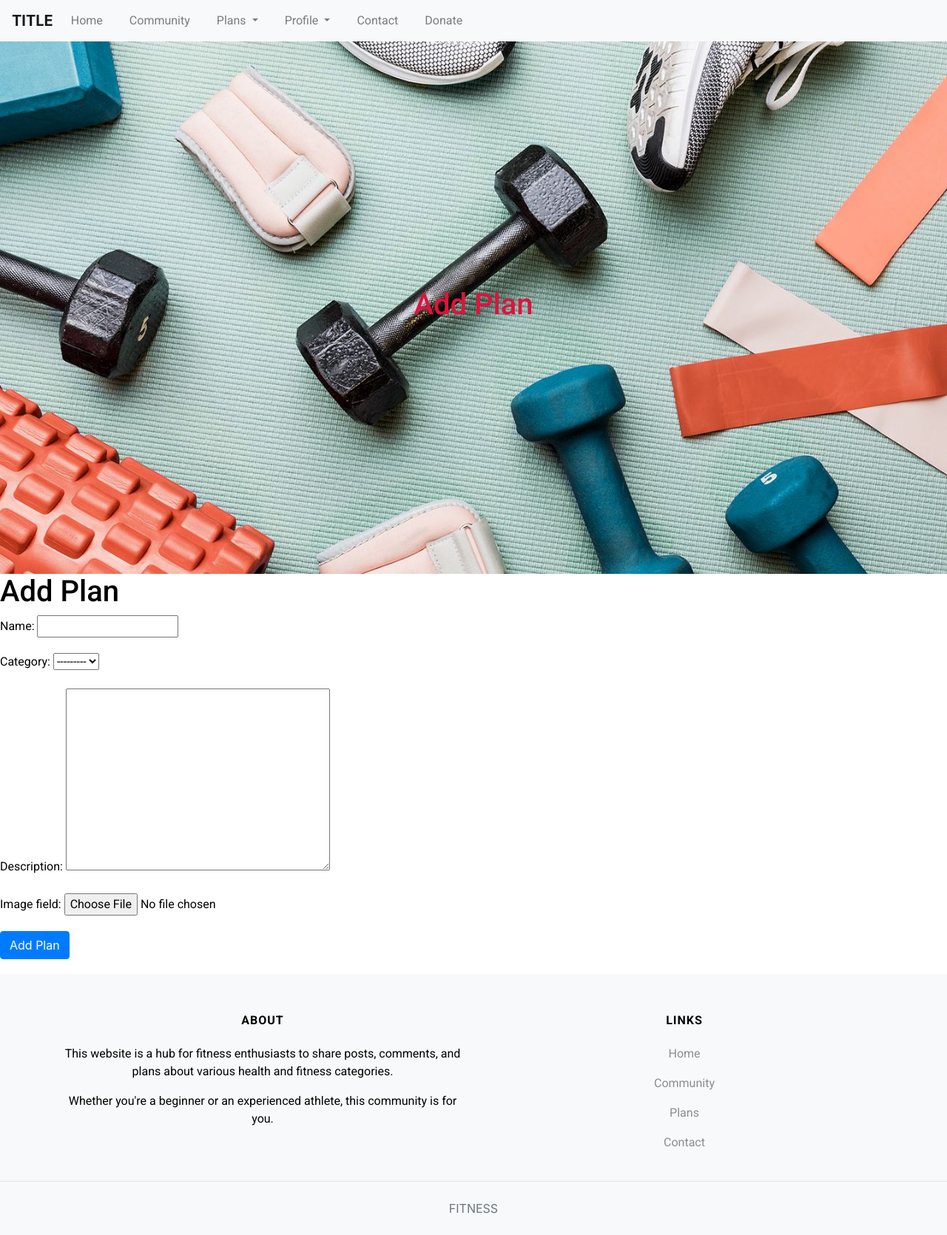
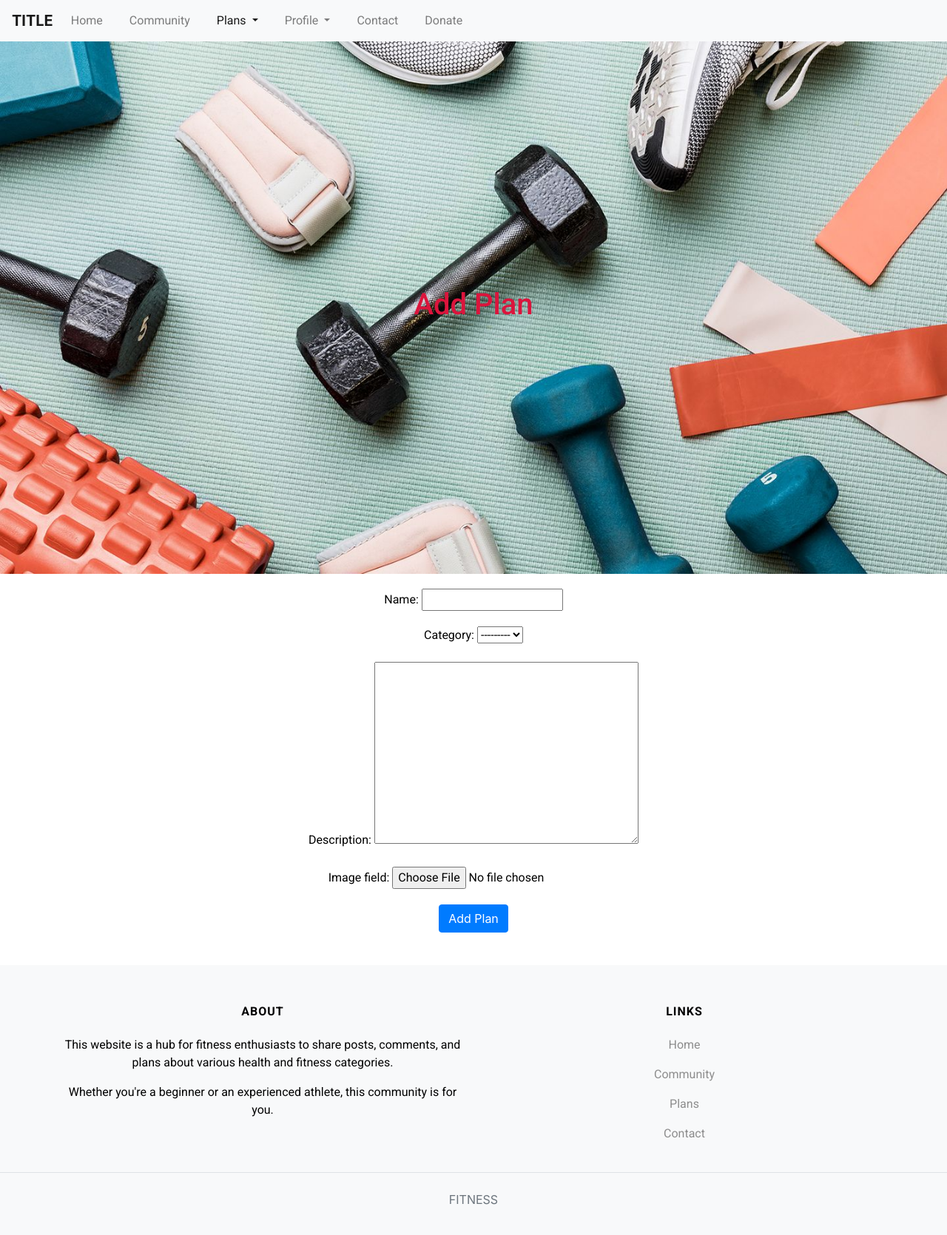
Before and after one commit to Code-Institute-Submissions/alexzanotti-milestone.project.4, a Django app: page /plans/add_plan/ in a window 1280 px wide. Shown: the whole page at 74% size. After the commit the page ends 1629 px from the top, so only its background shows below. Run offline with Django 3.2, Linux system fonts and the light colour scheme; the visitor is signed in with stand-in values (Sample User, id 1); data that the repository does not hold is empty; some libraries are stand-ins or nearby versions.

Commit message:
add_comment and add_plan styling updates

```diff
--- a/plans/templates/plans/add_plan.html
+++ b/plans/templates/plans/add_plan.html
@@ -4,14 +4,22 @@
 
 {% block title %}Add Plan{% endblock %}
 {% block image %}Add Plan{% endblock %}
+{% block plans %}active{% endblock %}
 
 {% block content %}
 
-<h1>Add Plan</h1>
-<form method="post" enctype="multipart/form-data">
-    {% csrf_token %}
-    {{ form.as_p }}
-    <button type="submit" class="btn btn-primary">Add Plan</button>
-</form>
+<div class="container add-plan-margin">
+    <div class="row">
+        <div class="col-12">
+            <form method="post" enctype="multipart/form-data" class="mb-4">
+                {% csrf_token %}
+                <div class="form-group">
+                    {{ form.as_p }}
+                </div>
+                <button type="submit" class="btn btn-primary">Add Plan</button>
+            </form>
+        </div>
+    </div>
+</div>
 
 {% endblock %}
--- a/static/css/base.css
+++ b/static/css/base.css
@@ -334,6 +334,11 @@ Plans
     text-align: center;
 }
 
+.add-plan-margin,
+#add-comment-margin {
+    margin-top: 20px;
+}
+
 /* Plan Description */
 
 .add-plan-comment {
```
Also changed, not shown: plans/templates/plans/add_comment.html (+14 -6 lines).
